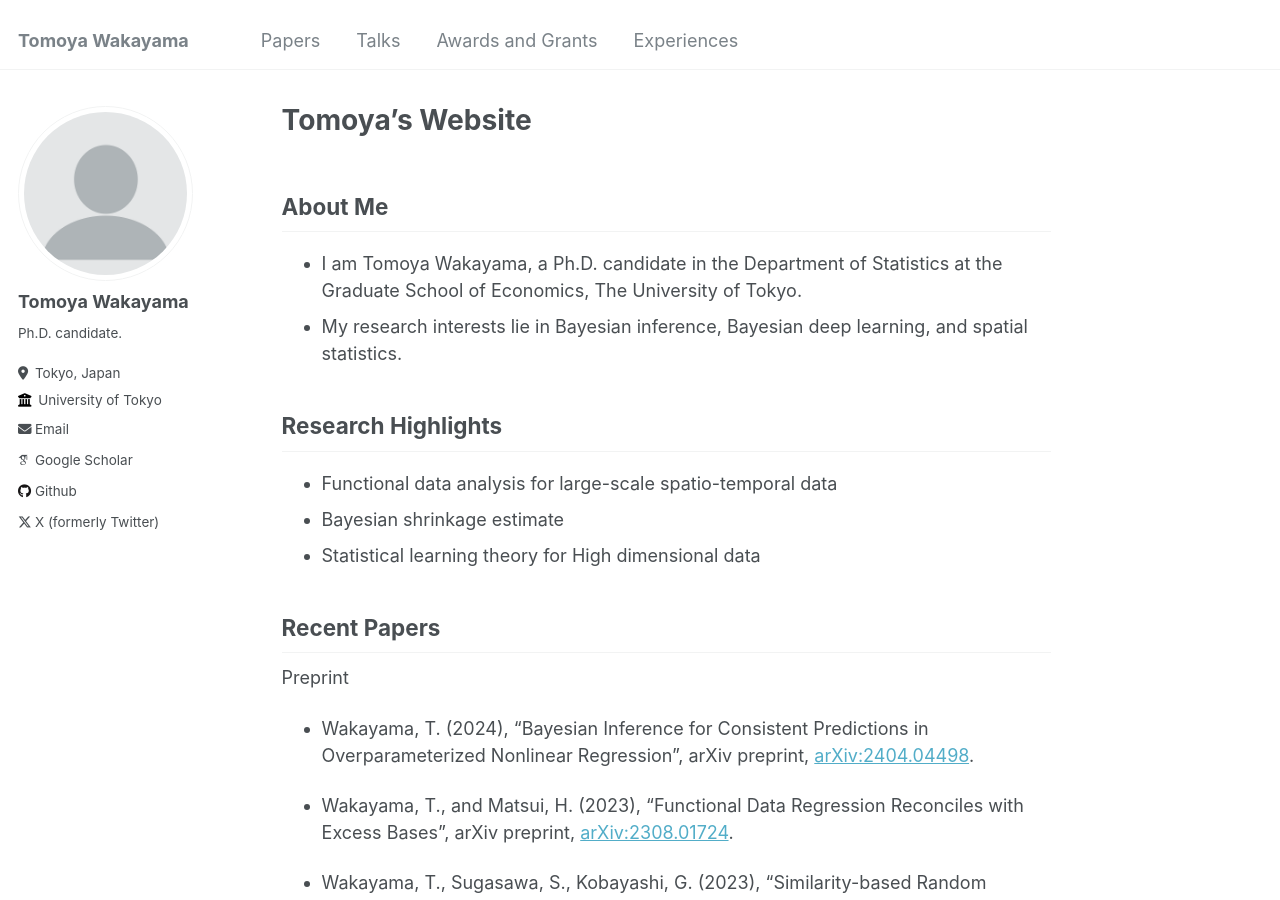
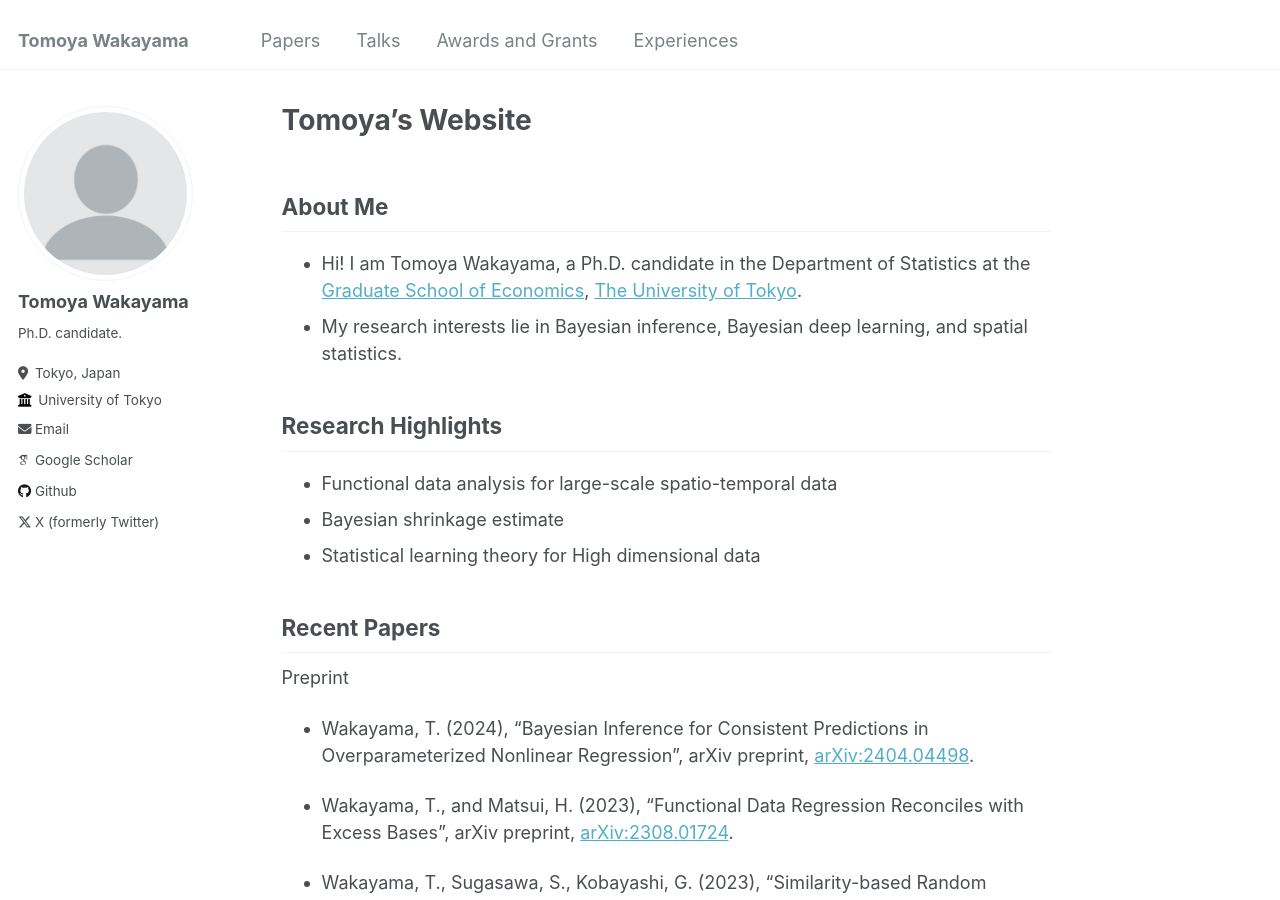
Before and after one commit to TomWaka/TomWaka.github.io, a Jekyll site: the page built from _pages/home.md, in a window 1280 px wide and 900 px high. Built offline with Jekyll 4.4.1, drawn with Linux system fonts in a browser that asks for light colours; some web fonts are replaced.

```diff
--- a/_pages/home.md
+++ b/_pages/home.md
@@ -10,7 +10,7 @@ redirect_from:
 
 About Me
 ------
-- I am Tomoya Wakayama, a Ph.D. candidate in the Department of Statistics at the Graduate School of Economics, The University of Tokyo.
+- Hi! I am Tomoya Wakayama, a Ph.D. candidate in the Department of Statistics at the [Graduate School of Economics](https://www.e.u-tokyo.ac.jp/index-e.html), [The University of Tokyo](https://www.u-tokyo.ac.jp/en/index.html).
 - My research interests lie in Bayesian inference, Bayesian deep learning, and spatial statistics.
 
 Research Highlights
```
